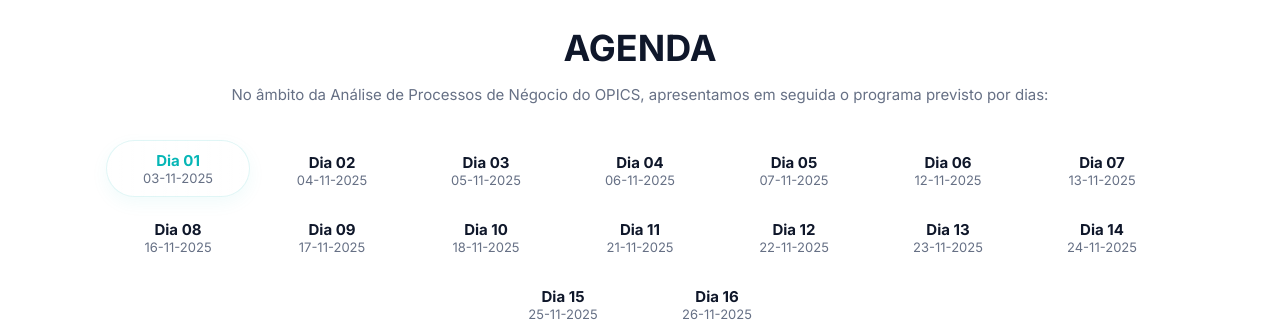
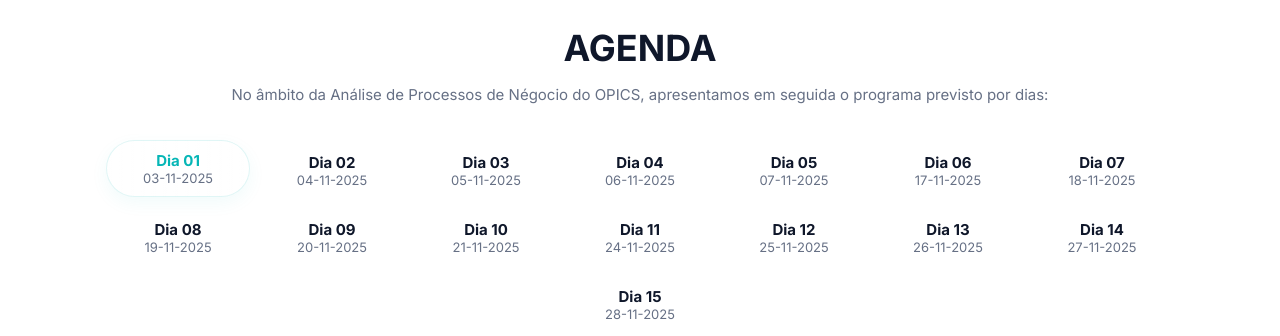
Before and after one commit to corporativoxm-ux/event, a plain HTML site: page index.html in a window 1280 px wide. Shown: the part 662-998 px from the top of the page. Drawn offline with Linux system fonts and the light colour scheme.

Commit message:
alteração de datas

```diff
--- a/index.html
+++ b/index.html
@@ -266,17 +266,17 @@
         <label for="day3" class="day-label" tabindex="0"><span class="title">Dia 03</span><span class="date">05-11-2025</span></label>
         <label for="day4" class="day-label" tabindex="0"><span class="title">Dia 04</span><span class="date">06-11-2025</span></label>
         <label for="day5" class="day-label" tabindex="0"><span class="title">Dia 05</span><span class="date">07-11-2025</span></label>
-        <label for="day6" class="day-label" tabindex="0"><span class="title">Dia 06</span><span class="date">12-11-2025</span></label>
-        <label for="day7" class="day-label" tabindex="0"><span class="title">Dia 07</span><span class="date">13-11-2025</span></label>
-        <label for="day8" class="day-label" tabindex="0"><span class="title">Dia 08</span><span class="date">16-11-2025</span></label>
-        <label for="day9" class="day-label" tabindex="0"><span class="title">Dia 09</span><span class="date">17-11-2025</span></label>
-        <label for="day10" class="day-label" tabindex="0"><span class="title">Dia 10</span><span class="date">18-11-2025</span></label>
-        <label for="day11" class="day-label" tabindex="0"><span class="title">Dia 11</span><span class="date">21-11-2025</span></label>
-        <label for="day12" class="day-label" tabindex="0"><span class="title">Dia 12</span><span class="date">22-11-2025</span></label>
-        <label for="day13" class="day-label" tabindex="0"><span class="title">Dia 13</span><span class="date">23-11-2025</span></label>
-        <label for="day14" class="day-label" tabindex="0"><span class="title">Dia 14</span><span class="date">24-11-2025</span></label>
-        <label for="day15" class="day-label" tabindex="0"><span class="title">Dia 15</span><span class="date">25-11-2025</span></label>
-        <label for="day16" class="day-label" tabindex="0"><span class="title">Dia 16</span><span class="date">26-11-2025</span></label>
+        <label for="day6" class="day-label" tabindex="0"><span class="title">Dia 06</span><span class="date">17-11-2025</span></label>
+        <label for="day7" class="day-label" tabindex="0"><span class="title">Dia 07</span><span class="date">18-11-2025</span></label>
+        <label for="day8" class="day-label" tabindex="0"><span class="title">Dia 08</span><span class="date">19-11-2025</span></label>
+        <label for="day9" class="day-label" tabindex="0"><span class="title">Dia 09</span><span class="date">20-11-2025</span></label>
+        <label for="day10" class="day-label" tabindex="0"><span class="title">Dia 10</span><span class="date">21-11-2025</span></label>
+        <label for="day11" class="day-label" tabindex="0"><span class="title">Dia 11</span><span class="date">24-11-2025</span></label>
+        <label for="day12" class="day-label" tabindex="0"><span class="title">Dia 12</span><span class="date">25-11-2025</span></label>
+        <label for="day13" class="day-label" tabindex="0"><span class="title">Dia 13</span><span class="date">26-11-2025</span></label>
+        <label for="day14" class="day-label" tabindex="0"><span class="title">Dia 14</span><span class="date">27-11-2025</span></label>
+        <label for="day15" class="day-label" tabindex="0"><span class="title">Dia 15</span><span class="date">28-11-2025</span></label>
+
         </div>
 
       <!-- PROGRAMA / SCHEDULE -->
@@ -514,7 +514,7 @@
           </div>
         </div>
 
-        <!-- DIA 12 - placeholder 20/11/2025 -->
+        <!-- DIA 12 - placeholder 25/11/2025 -->
         <div class="schedule-content" data-day="12">
           <div class="session">
             <div class="session-card tema">Customizações</div>
@@ -524,7 +524,7 @@
           </div>
         </div>
 
-        <!-- DIA 13 - placeholder 21/11/2025 -->
+        <!-- DIA 13 - placeholder 26/11/2025 -->
         <div class="schedule-content" data-day="13">
           <div class="session">
             <div class="session-card tema">Customizações</div>
@@ -534,7 +534,7 @@
           </div>
         </div>
 
-        <!-- DIA 14 - placeholder 22/11/2025 -->
+        <!-- DIA 14 - placeholder 27/11/2025 -->
         <div class="schedule-content" data-day="14">
           <div class="session">
             <div class="session-card tema">Interfaces</div>
@@ -544,7 +544,7 @@
           </div>
         </div>
 
-        <!-- DIA 15 - placeholder 23/11/2025 -->
+        <!-- DIA 15 - placeholder 28/11/2025 -->
         <div class="schedule-content" data-day="15">
           <div class="session">
             <div class="session-card tema">Interfaces</div>
@@ -555,14 +555,7 @@
         </div>
 
         <!-- DIA 16 - placeholder 24/11/2025 -->
-        <div class="schedule-content" data-day="16">
-          <div class="session">
-            <div class="session-card tema">Interfaces</div>
-            <div class="session-card"><div class="sala">Teams - 4º Andar</div><div class="hora">09h30 às 17h30</div></div>
-            <div class="session-card moderador">Dia Inteiro</div>
-            <div class="session-card oradores">Levantamento de requisitos</div>
-          </div>
-        </div>
+
 
       </div> <!-- .schedule -->
     </div> <!-- .container -->
```
